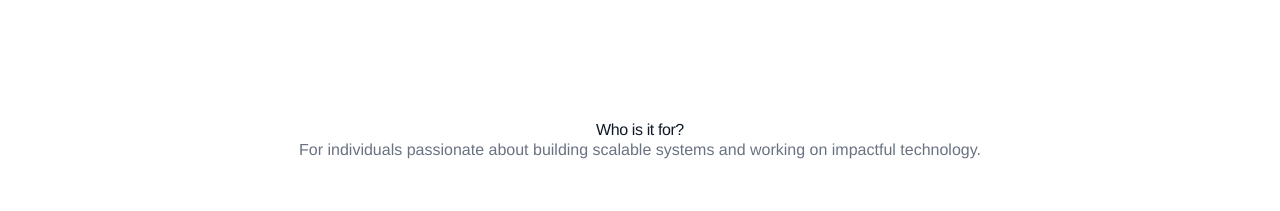
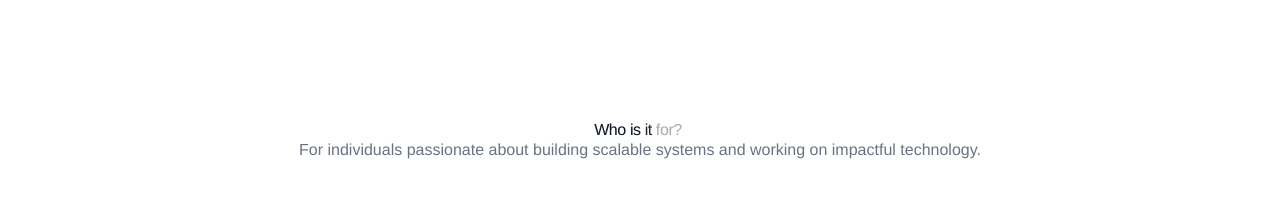
Before and after one commit to janmejayaparida26/seereon-website, a React (Vite) app: page /career in a window 1280 px wide. Shown: the part 2500-2711 px from the top of the page. Built offline with nearby package versions, Linux system fonts and the light colour scheme.

Commit message:
I have changed some content in CareerThirdSection.jsx file

```diff
--- a/src/pages/career/CareerThirdSection.jsx
+++ b/src/pages/career/CareerThirdSection.jsx
@@ -1,3 +1,5 @@
+import { ScrollFillText } from "../../components/ScrollFillText";
+
 const steps = [
   {
     title: "Foundation & Learning (Month 01-02)",
@@ -22,7 +24,7 @@ const CareerThirdSection = () => {
       {/* Header */}
       <div className="text-center mb-14">
         <h2 className="text-5xl md:text-6xl font-['Arimo',sans-serif] font-semibold text-gray-900 tracking-tight mb-4">
-          Who is it for?
+         <ScrollFillText>Who is it for?</ScrollFillText>
         </h2>
         <p className="text-base font-['Arimo',sans-serif] text-gray-500">
           For individuals passionate about building scalable systems and working on impactful technology.
```
